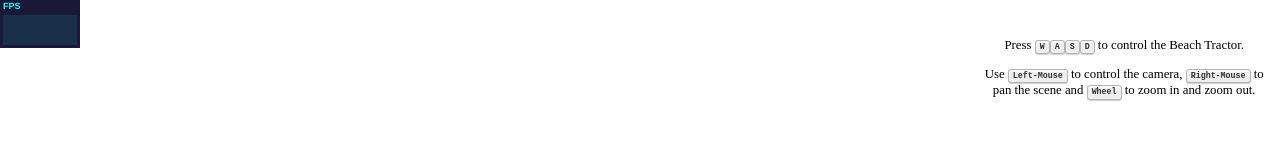
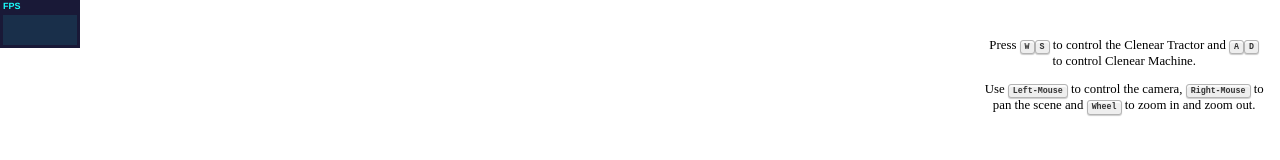
Before and after one commit to TheScorpoi/icg-beach, a website with bundled scripts: page static/index.html in a window 1280 px wide. Built offline with nearby package versions, Linux system fonts and the light colour scheme.

Commit message:
change info card

```diff
--- a/static/index.html
+++ b/static/index.html
@@ -10,19 +10,15 @@
 </head>
 
 <body>
-  <!-- <div class="container-left">
-		<div id="in" class ="box">
-			<p> Beach </p>
-		</div>
-	</div> -->
   <div class="container-right">
 		<div id="in" class ="box">
-			<p>Press <kbd>W</kbd><kbd>A</kbd><kbd>S</kbd><kbd>D</kbd> to control the Beach Tractor.</p>
+			<p>Press <kbd>W</kbd><kbd>S</kbd> to control the Clenear Tractor and <kbd>A</kbd><kbd>D</kbd> to control Clenear Machine.</p>
 			<p>Use <kbd>Left-Mouse</kbd> to control the camera, <kbd>Right-Mouse</kbd> to pan the scene and <kbd>Wheel</kbd> to zoom in and zoom out.</p>
 		</div>
 	</div>
+
   <canvas id="canvas"></canvas>
   <script src="bundle.js"></script>
+
 </body>
-
 </html>
--- a/static/style.css
+++ b/static/style.css
@@ -24,7 +24,7 @@ body {
     background: white;
     padding: 5px;
     margin-right: 10px;
-    border-radius: 5px;
+    border-radius: 10px;
 }
 
 .container-left {
```
